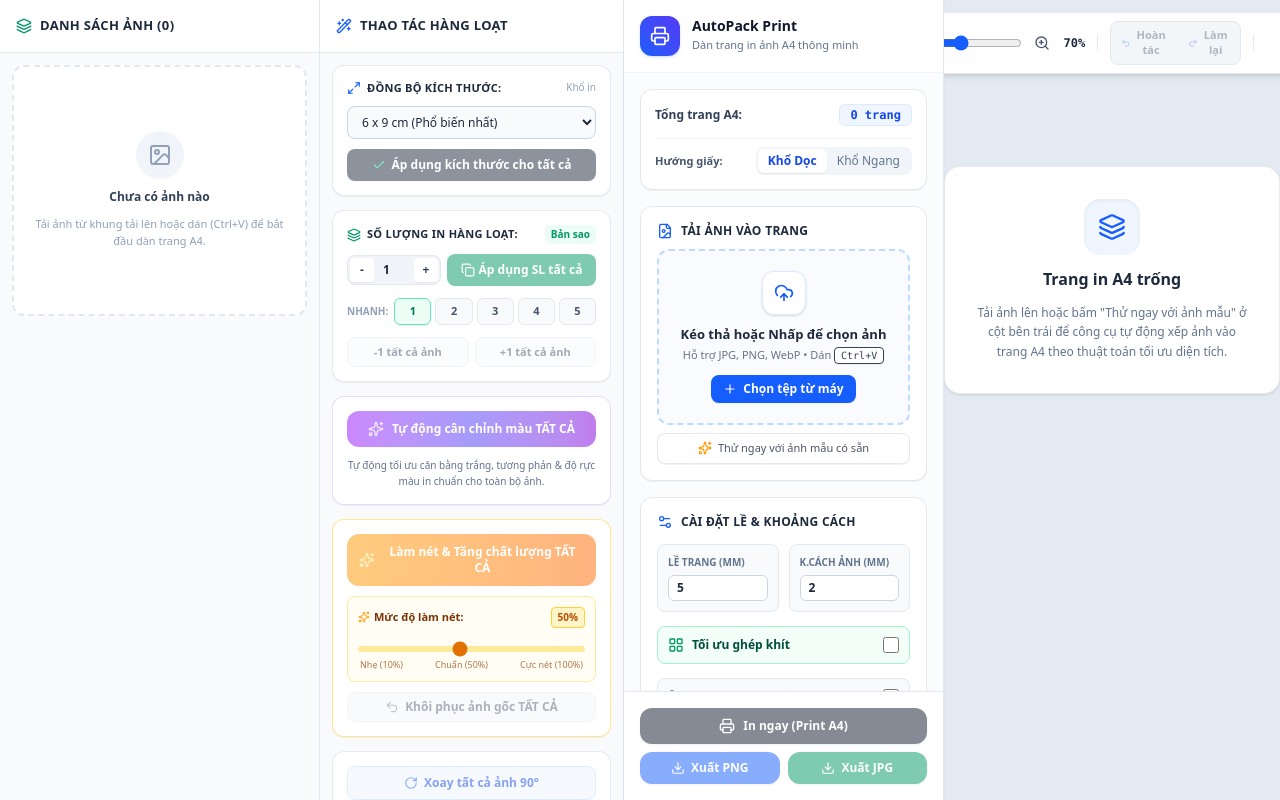
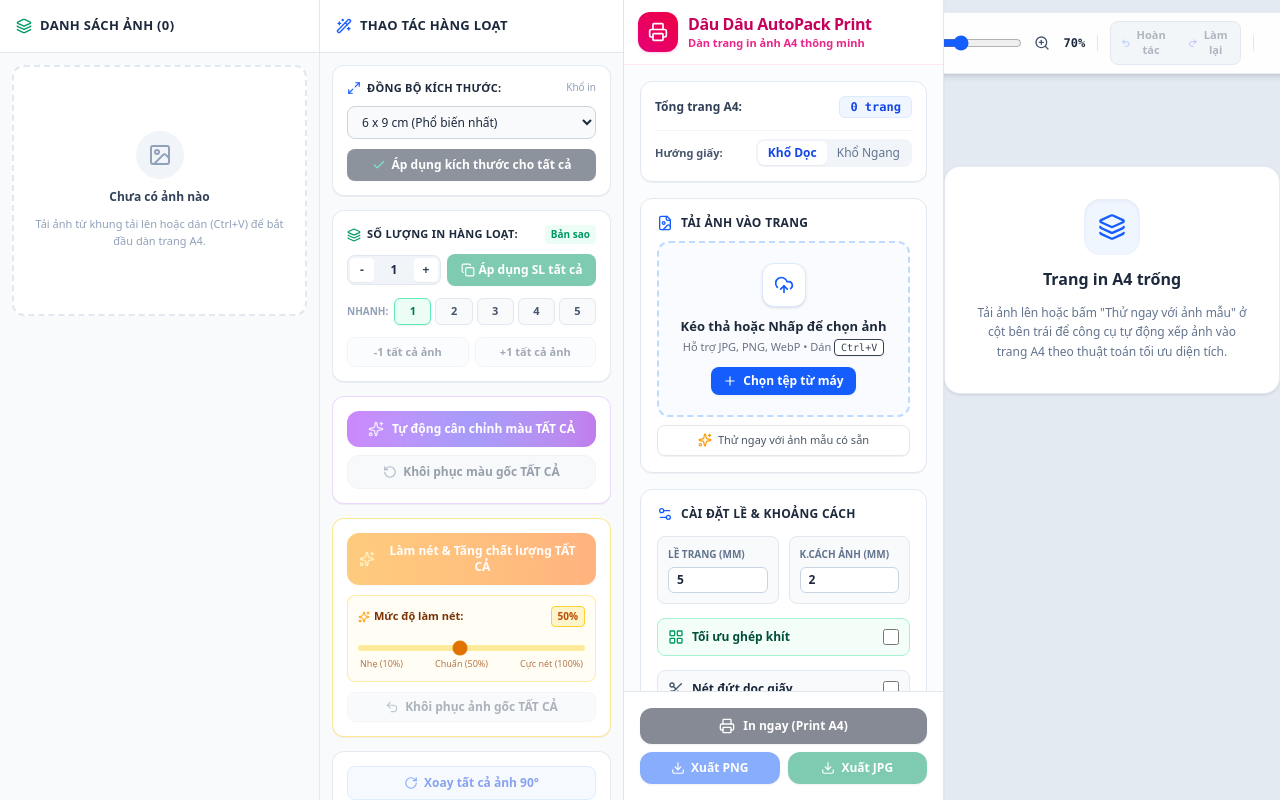
Before and after one commit to nhatminhbf24/dantranga4, a React (Vite) app: page / in a window 1280 px wide. Built offline with nearby package versions, Linux system fonts and the light colour scheme.

Commit message:
feat: rename app to Dâu Dâu AutoPack and improve UI
- Rebrand to "Dâu Dâu AutoPack Print" with updated pink theme.
- Add batch revert colors functionality in BatchToolsSidebar.
- Remove spinner buttons from numeric inputs globally.
- Clean up quantity UI in ImageListSidebar.

```diff
--- a/index.html
+++ b/index.html
@@ -3,7 +3,7 @@
   <head>
     <meta charset="UTF-8" />
     <meta name="viewport" content="width=device-width, initial-scale=1.0" />
-    <title>AutoPack Print - Công Cụ Dàn Trang In Ảnh A4 Tự Động</title>
+    <title>Dâu Dâu AutoPack Print - Công Cụ Dàn Trang In Ảnh A4 Tự Động</title>
     <meta name="description" content="Dàn trang in ảnh A4 tự động thông minh, tùy chỉnh kích thước, cắt và xuất ảnh độ phân giải cao 300 DPI." />
   </head>
   <body>
--- a/metadata.json
+++ b/metadata.json
@@ -1,5 +1,5 @@
 {
-  "name": "AutoPack Print - In Ảnh A4 Tự Động",
+  "name": "Dâu Dâu AutoPack Print - In Ảnh A4 Tự Động",
   "description": "Công cụ dàn trang in ảnh A4 tự động thông minh, tùy chỉnh kích thước, xoay, cắt và xuất ảnh độ phân giải cao 300 DPI.",
   "requestFramePermissions": [],
   "majorCapabilities": ["MAJOR_CAPABILITY_SERVER_SIDE_GEMINI_API"]
--- a/src/components/BatchToolsSidebar.tsx
+++ b/src/components/BatchToolsSidebar.tsx
@@ -2,6 +2,7 @@
 import {
   Sparkles,
   RotateCw,
+  RotateCcw,
   Copy,
   Check,
   Undo2,
@@ -35,6 +36,7 @@
   const [isEnhancingAll, setIsEnhancingAll] = useState<boolean>(false);
   const [isRevertingAll, setIsRevertingAll] = useState<boolean>(false);
   const [isAutoAdjustingAll, setIsAutoAdjustingAll] = useState<boolean>(false);
+  const [isRevertingColorsAll, setIsRevertingColorsAll] = useState<boolean>(false);
 
   // Group presets by category
   const categories = Array.from(new Set(DEFAULT_SIZE_PRESETS.map((p) => p.category)));
@@ -68,6 +70,28 @@
 
     setIsAutoAdjustingAll(false);
     onToast('success', `Đã tự động cân chỉnh màu sắc cho ${count} ảnh!`);
+  };
+
+  // Batch Revert Colors to Original (Khôi phục màu gốc TẤT CẢ)
+  const handleRevertColorsAll = async () => {
+    if (photos.length === 0 || isRevertingColorsAll) {
+      if (photos.length === 0) onToast('error', 'Chưa có ảnh nào để khôi phục!');
+      return;
+    }
+    setIsRevertingColorsAll(true);
+
+    let count = 0;
+    for (const photo of photos) {
+      const originalSource = photo.rawOriginalSrc || photo.originalSrc;
+      onUpdatePhoto(photo.id, {
+        originalSrc: originalSource,
+        adjustments: { ...DEFAULT_ADJUSTMENTS },
+      });
+      count++;
+    }
+
+    setIsRevertingColorsAll(false);
+    onToast('success', `Đã khôi phục màu gốc cho ${count} ảnh!`);
   };
 
   // 1. Batch Size Preset Change
@@ -369,7 +393,7 @@
         </div>
 
         {/* CỤM 3: TỰ ĐỘNG CÂN CHỈNH MÀU SẮC & ÁNH SÁNG */}
-        <div className="bg-white rounded-xl p-3.5 border border-purple-200/90 shadow-2xs space-y-2.5 transition hover:border-purple-300">
+        <div className="bg-white rounded-xl p-3.5 border border-purple-200/90 shadow-2xs space-y-2 transition hover:border-purple-300">
           <button
             type="button"
             id="btn-auto-adjust-all"
@@ -389,9 +413,18 @@
               </>
             )}
           </button>
-          <p className="text-[10px] text-slate-500 text-center leading-relaxed">
-            Tự động tối ưu cân bằng trắng, tương phản & độ rực màu in chuẩn cho toàn bộ ảnh.
-          </p>
+
+          {/* Nút: Khôi phục màu gốc TẤT CẢ */}
+          <button
+            type="button"
+            id="btn-revert-colors-all"
+            onClick={handleRevertColorsAll}
+            disabled={isRevertingColorsAll || photos.length === 0}
+            className="w-full flex items-center justify-center gap-1.5 bg-slate-100 hover:bg-slate-200 disabled:opacity-50 text-slate-700 px-3 py-2 rounded-xl text-xs font-bold border border-slate-200 transition active:scale-95 cursor-pointer"
+          >
+            <RotateCcw className="w-3.5 h-3.5 text-slate-500" />
+            <span>Khôi phục màu gốc TẤT CẢ</span>
+          </button>
         </div>
 
         {/* CỤM 4: CHẤT LƯỢNG & ĐỘ NÉT (LÀM NÉT & PHỤC HỒI) */}
--- a/src/components/ImageListSidebar.tsx
+++ b/src/components/ImageListSidebar.tsx
@@ -256,7 +256,6 @@
                   <div className="flex items-center justify-between bg-slate-50 p-1.5 rounded-lg border border-slate-100">
                     {/* Quantity Stepper */}
                     <div className="flex items-center gap-1">
-                      <span className="text-[10px] font-bold text-slate-500 uppercase px-1">SL:</span>
                       <button
                         type="button"
                         onClick={() => onUpdatePhoto(photo.id, { qty: Math.max(1, (photo.qty || 1) - 1) })}
@@ -272,7 +271,7 @@
                         onChange={(e) =>
                           onUpdatePhoto(photo.id, { qty: Math.max(1, parseInt(e.target.value) || 1) })
                         }
-                        className="w-9 h-6 text-center text-xs font-bold bg-white border border-slate-200 rounded outline-none focus:ring-1 focus:ring-blue-400"
+                        className="w-8 h-6 text-center text-xs font-bold bg-white border border-slate-200 rounded outline-none focus:ring-1 focus:ring-blue-400 [appearance:textfield] [&::-webkit-outer-spin-button]:appearance-none [&::-webkit-inner-spin-button]:appearance-none"
                       />
                       <button
                         type="button"
--- a/src/components/SettingsSidebar.tsx
+++ b/src/components/SettingsSidebar.tsx
@@ -49,13 +49,15 @@
       className="no-print w-80 shrink-0 flex flex-col bg-white border-r border-slate-200 h-full overflow-hidden z-20 shadow-xs"
     >
       {/* Brand Header */}
-      <div className="p-4 border-b border-slate-100 bg-white sticky top-0 z-20 flex items-center gap-3">
-        <div className="bg-gradient-to-tr from-blue-600 to-indigo-600 p-2.5 rounded-xl text-white shadow-sm shadow-blue-500/20">
+      <div className="px-3.5 py-3 border-b border-pink-100 bg-white sticky top-0 z-20 flex items-center gap-2.5">
+        <div className="bg-gradient-to-tr from-pink-600 to-rose-600 p-2.5 rounded-xl text-white shadow-sm shadow-pink-500/20 shrink-0">
           <Printer className="w-5 h-5" />
         </div>
-        <div>
-          <h1 className="text-sm font-bold text-slate-900 leading-none mb-1">AutoPack Print</h1>
-          <p className="text-[11px] text-slate-500 font-medium">Dàn trang in ảnh A4 thông minh</p>
+        <div className="flex-1 min-w-0 pr-0.5">
+          <h1 className="text-[16px] font-black text-pink-700 leading-snug tracking-tight whitespace-nowrap">
+            Dâu Dâu AutoPack Print
+          </h1>
+          <p className="text-[11px] text-pink-600/85 font-semibold">Dàn trang in ảnh A4 thông minh</p>
         </div>
       </div>
 
--- a/src/index.css
+++ b/src/index.css
@@ -20,6 +20,17 @@
     outline: 1px dashed #9ca3af;
     outline-offset: 0px;
   }
+}
+
+/* Hide number input spinners (up/down arrows) completely */
+input[type="number"]::-webkit-outer-spin-button,
+input[type="number"]::-webkit-inner-spin-button {
+  -webkit-appearance: none !important;
+  margin: 0 !important;
+}
+input[type="number"] {
+  -moz-appearance: textfield !important;
+  appearance: textfield !important;
 }
 
 /* Custom Scrollbar */
```
